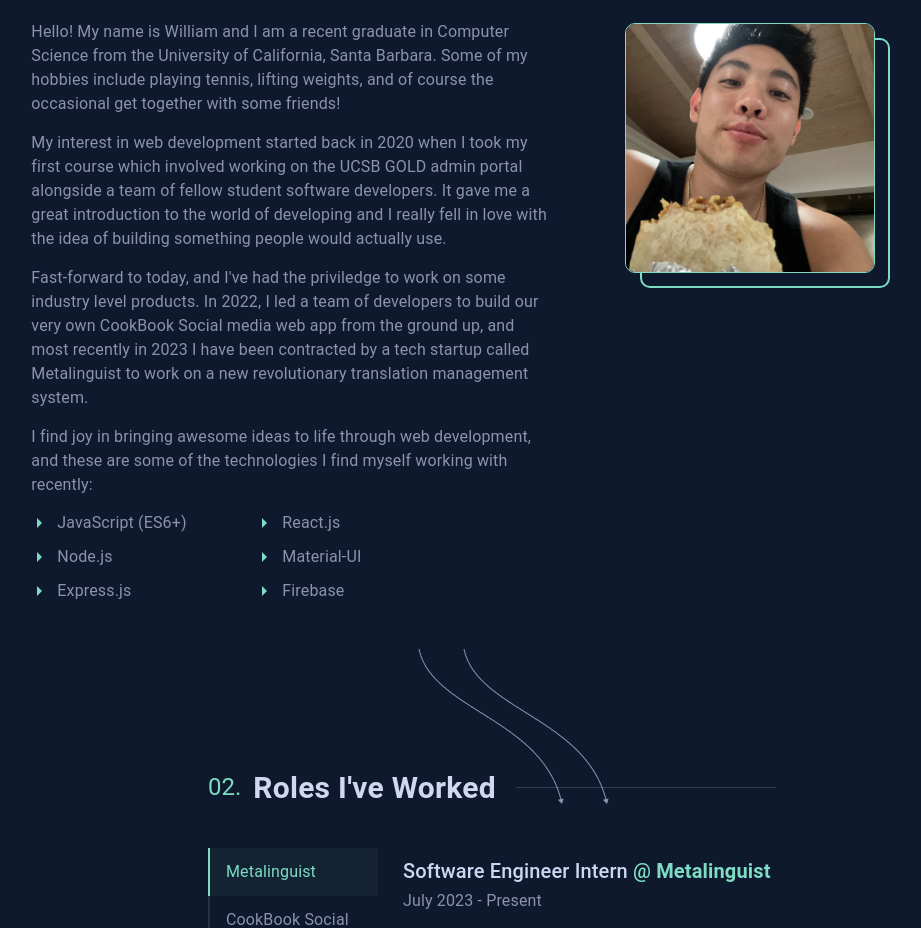
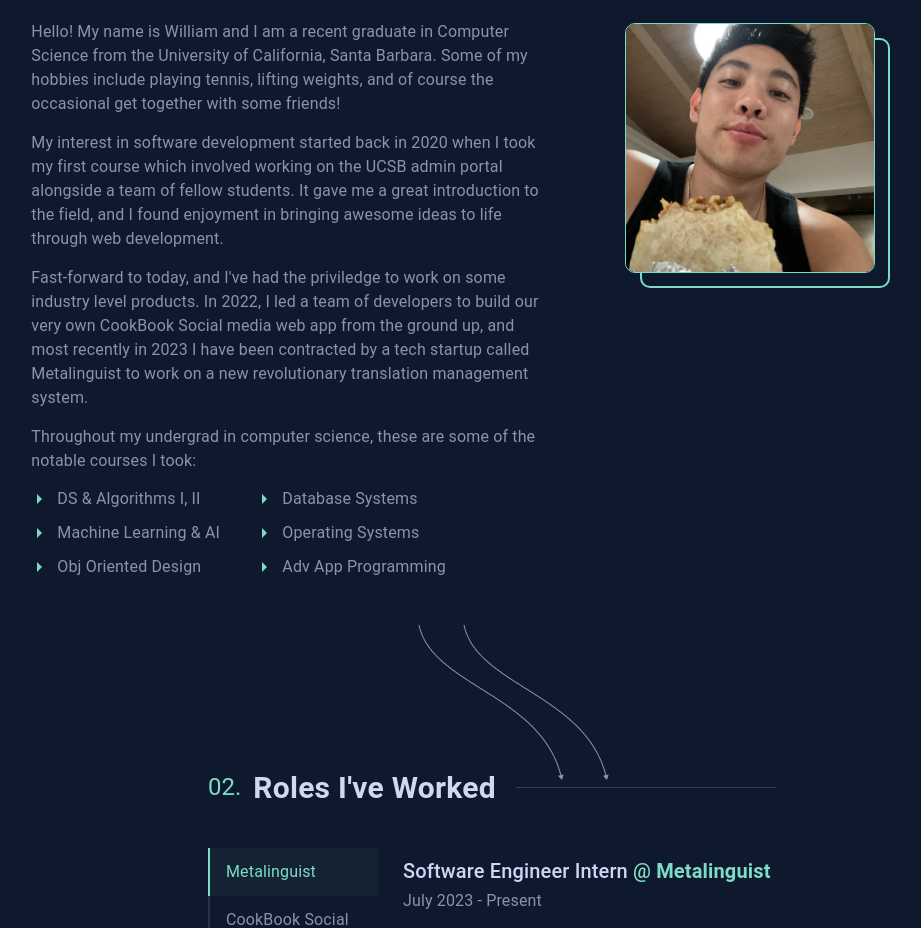
Before and after one commit to willmori/portfolio, a React (Create React App) app in the folder client/: page / in a window 1280 px wide. Shown: the part 960-1888 px from the top of the page, without its empty margins (182-1103 px from the left). Built offline with nearby package versions, Linux system fonts and the light colour scheme.

Commit message:
update about me content

```diff
--- a/client/src/Content/AboutMeContent.js
+++ b/client/src/Content/AboutMeContent.js
@@ -2,7 +2,7 @@
 
 export const aboutMeContent = {
     "paragraph1": 'Hello! My name is William and I am a recent graduate in Computer Science from the University of California, Santa Barbara. Some of my hobbies include playing tennis, lifting weights, and of course the occasional get together with some friends!',
-    "paragraph2": "My interest in web development started back in 2020 when I took my first course which involved working on the UCSB GOLD admin portal alongside a team of fellow student software developers. It gave me a great introduction to the world of developing and I really fell in love with the idea of building something people would actually use.",
+    "paragraph2": "My interest in software development started back in 2020 when I took my first course which involved working on the UCSB admin portal alongside a team of fellow students. It gave me a great introduction to the field, and I found enjoyment in bringing awesome ideas to life through web development.",
     "paragraph3": `Fast-forward to today, and I've had the priviledge to work on some industry level products. In 2022, I led a team of developers to build our very own CookBook Social media web app from the ground up, and most recently in 2023 I have been contracted by a tech startup called Metalinguist to work on a new revolutionary translation management system.`,
-    "paragraph4": 'I find joy in bringing awesome ideas to life through web development, and these are some of the technologies I find myself working with recently:'
+    "paragraph4": 'Throughout my undergrad in computer science, these are some of the notable courses I took:'
 }
--- a/client/src/Pages/AboutMe.jsx
+++ b/client/src/Pages/AboutMe.jsx
@@ -17,7 +17,7 @@ const AboutMe = () => {
         threshold: 0.3, // Percentage of component visibility to trigger
       });
 
-    const technologies = ["JavaScript (ES6+)", "React.js", "Node.js", "Material-UI", "Express.js", "Firebase"]
+    const technologies = ["DS & Algorithms I, II", "Database Systems", "Machine Learning & AI", "Operating Systems", "Obj Oriented Design", "Adv App Programming"]
 
     return (
         <Grid style={{height: '90vh', paddingTop: '100px'}} id="aboutme">
```
